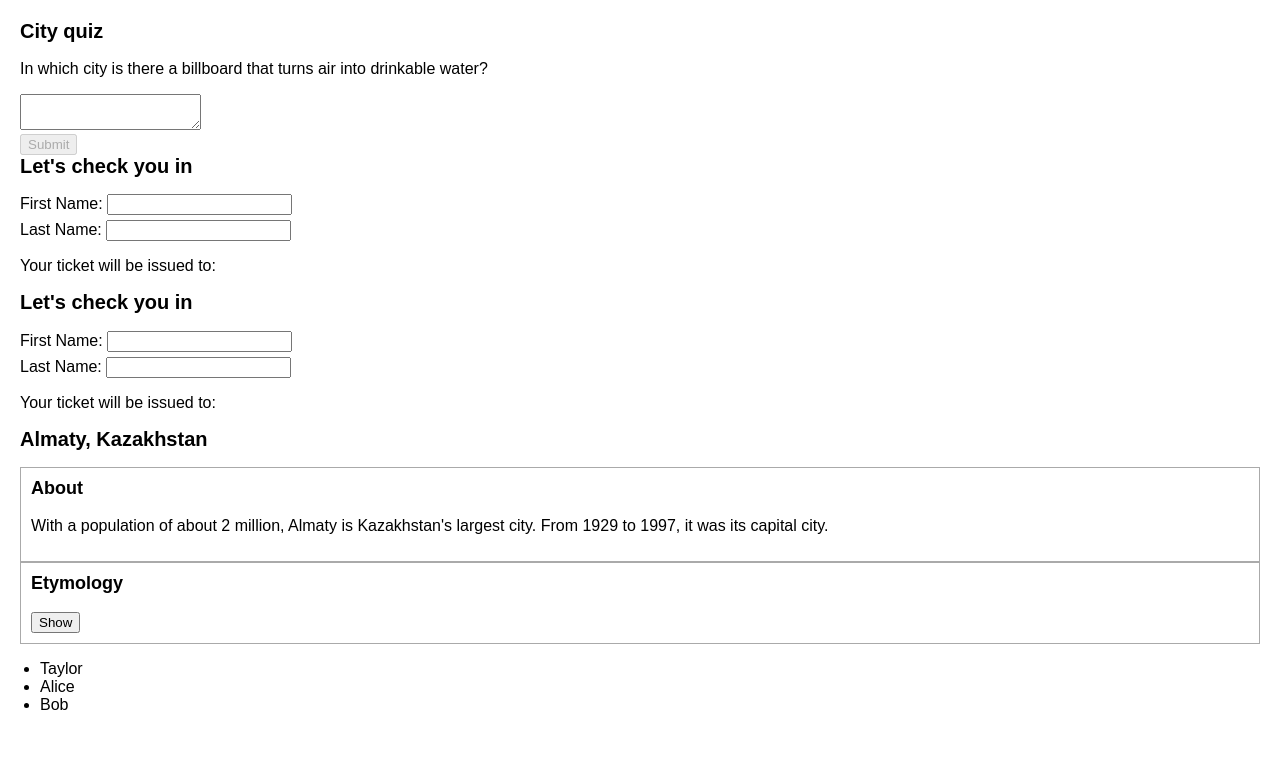
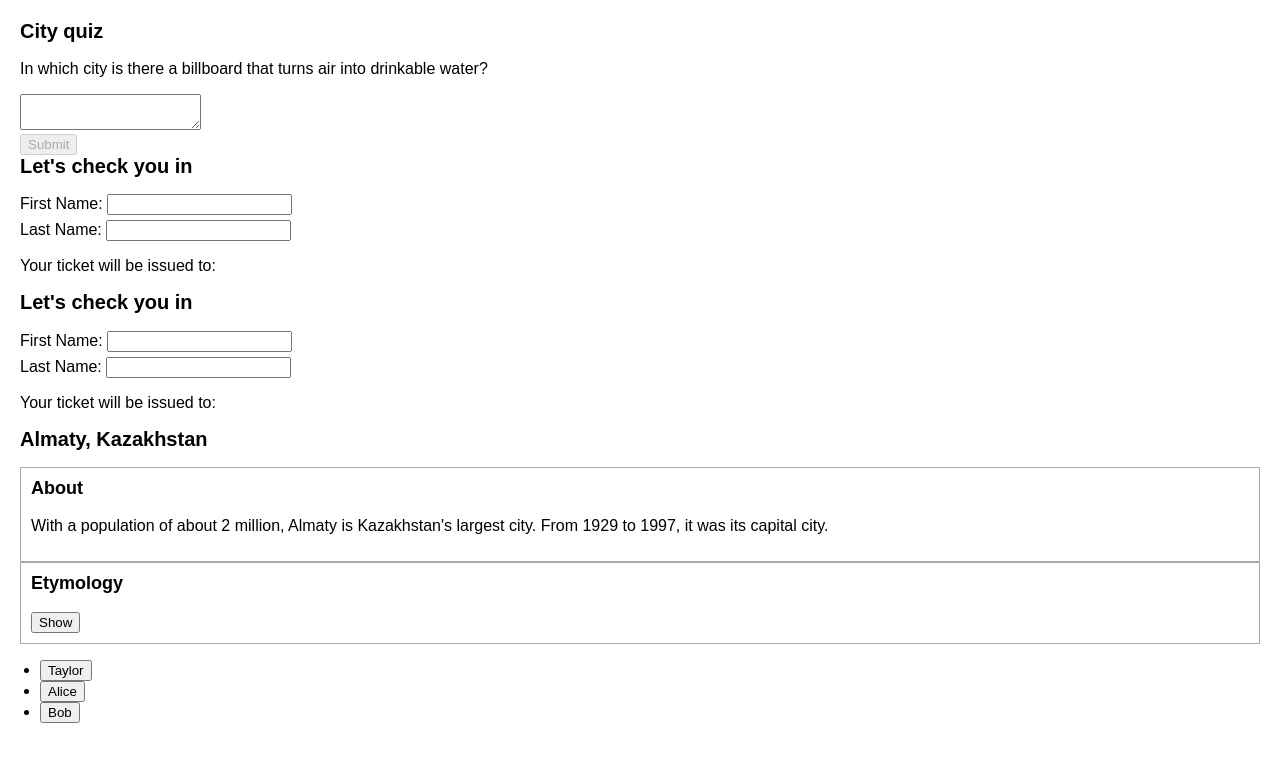
Before and after one commit to zelitosaide/react-js-course, a React (Create React App) app: page / in a window 1280 px wide. Shown: the top 762 px of the page. Built offline with nearby package versions, Linux system fonts and the light colour scheme.

Commit message:
Managing State

```diff
--- a/src/learn/learn-react/managing-state/index.js
+++ b/src/learn/learn-react/managing-state/index.js
@@ -35,7 +35,17 @@ function ContactList({ contacts, selectedContact, onSelect }) {
     <section>
       <ul>
         {contacts.map(function (contact) {
-          return <li key={contact.email}>{contact.name}</li>;
+          return (
+            <li key={contact.email}>
+              <button
+                onClick={function () {
+                  onSelect(contact);
+                }}
+              >
+                {contact.name}
+              </button>
+            </li>
+          );
         })}
       </ul>
     </section>
```
